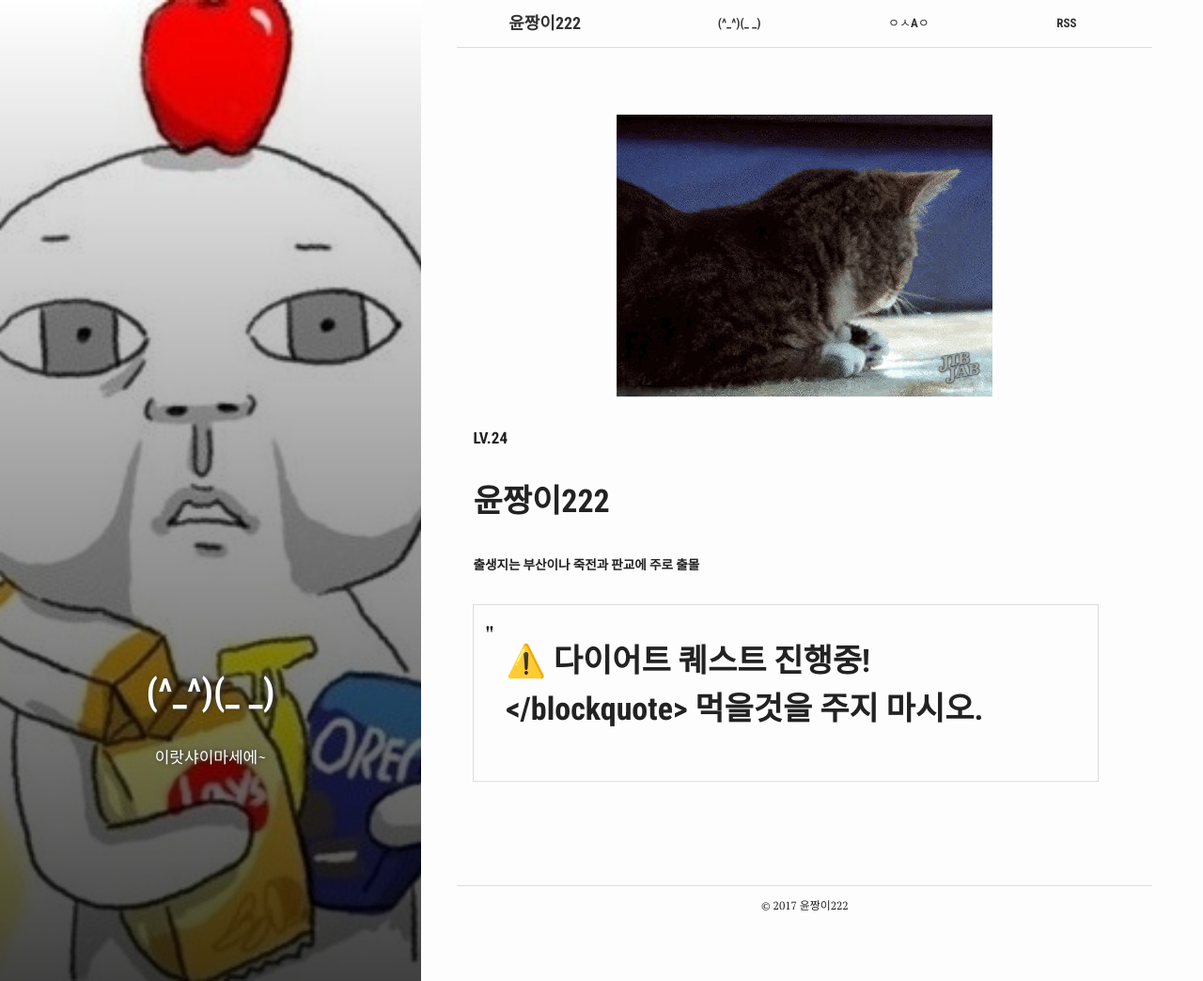
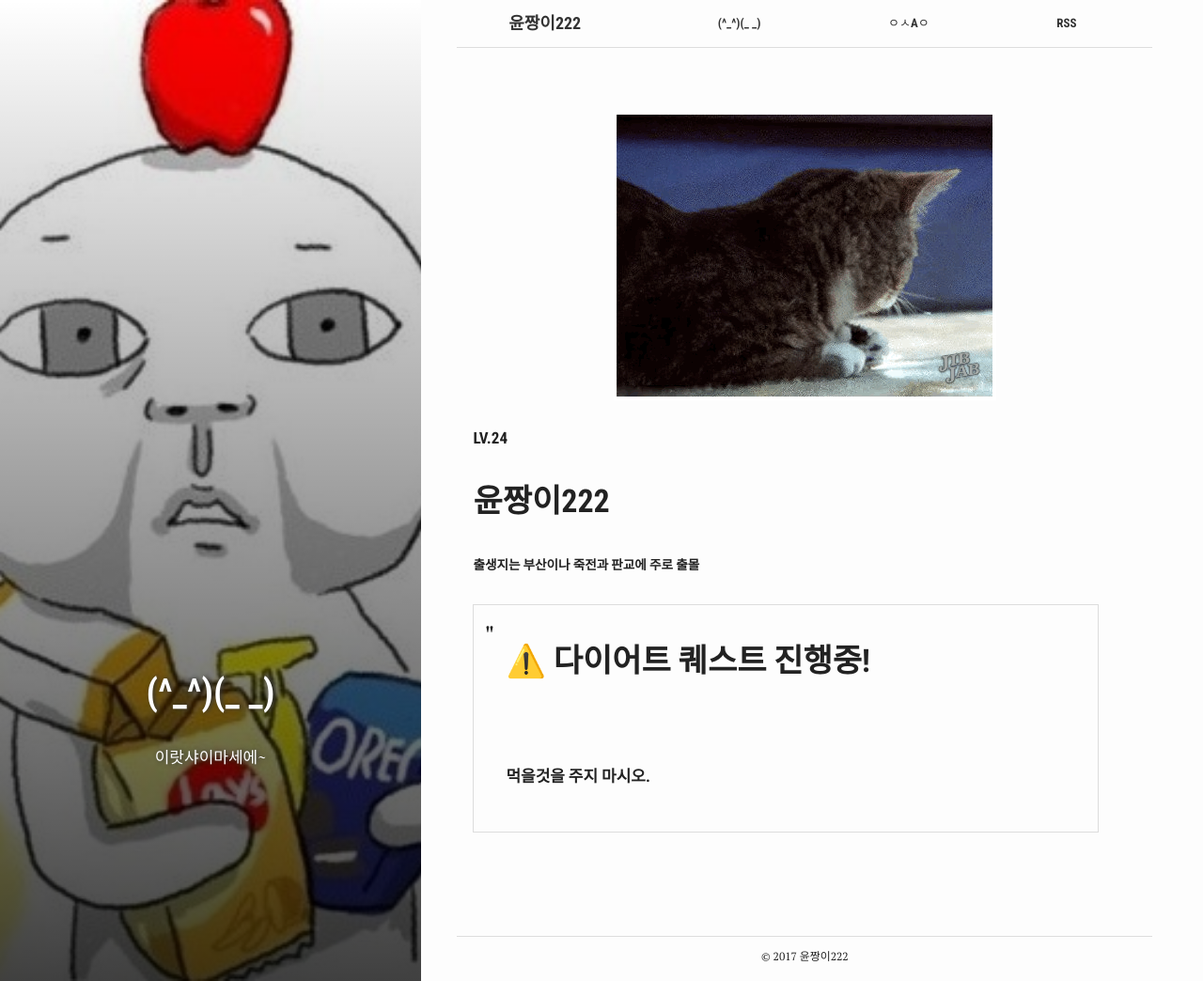
Before and after one commit to yunzzang222/queserasera_zz, a Jekyll site: the page built from (^_^)(_ _).md, in a window 1280 px wide and 1044 px high. Shown: the whole window at 94% size. Built offline with Jekyll 4.4.1, drawn with Linux system fonts in a browser that asks for light colours.

Commit message:
Update (^_^)(_ _).md

```diff
--- a/(^_^)(_ _).md
+++ b/(^_^)(_ _).md
@@ -21,5 +21,4 @@ active: (^_^)(_ _)
 
 <blockquote>
   <p> <h1> ⚠️ 다이어트 퀘스트 진행중! <p>
-</blockquote>
-먹을것을 주지 마시오.
+  <h5> <space> 먹을것을 주지 마시오.
```
